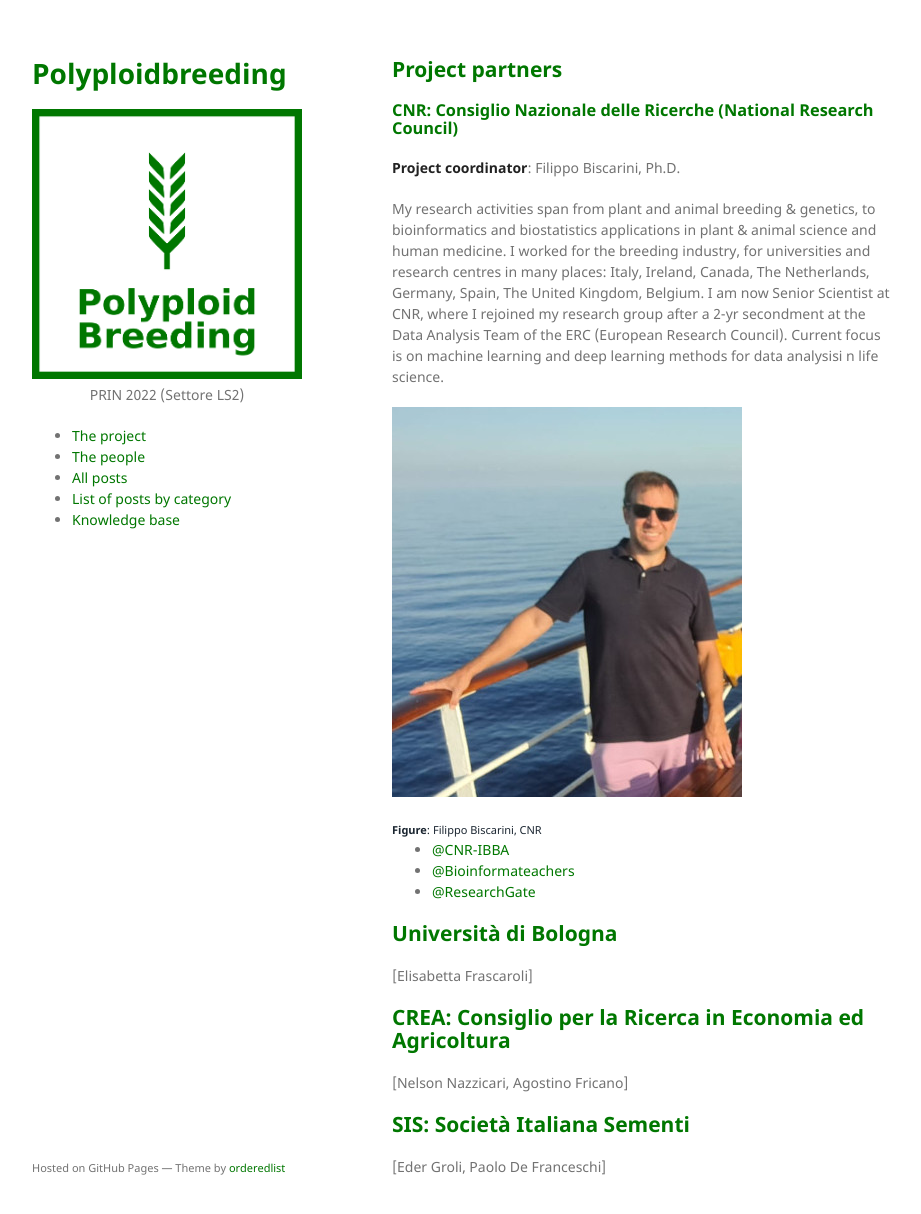
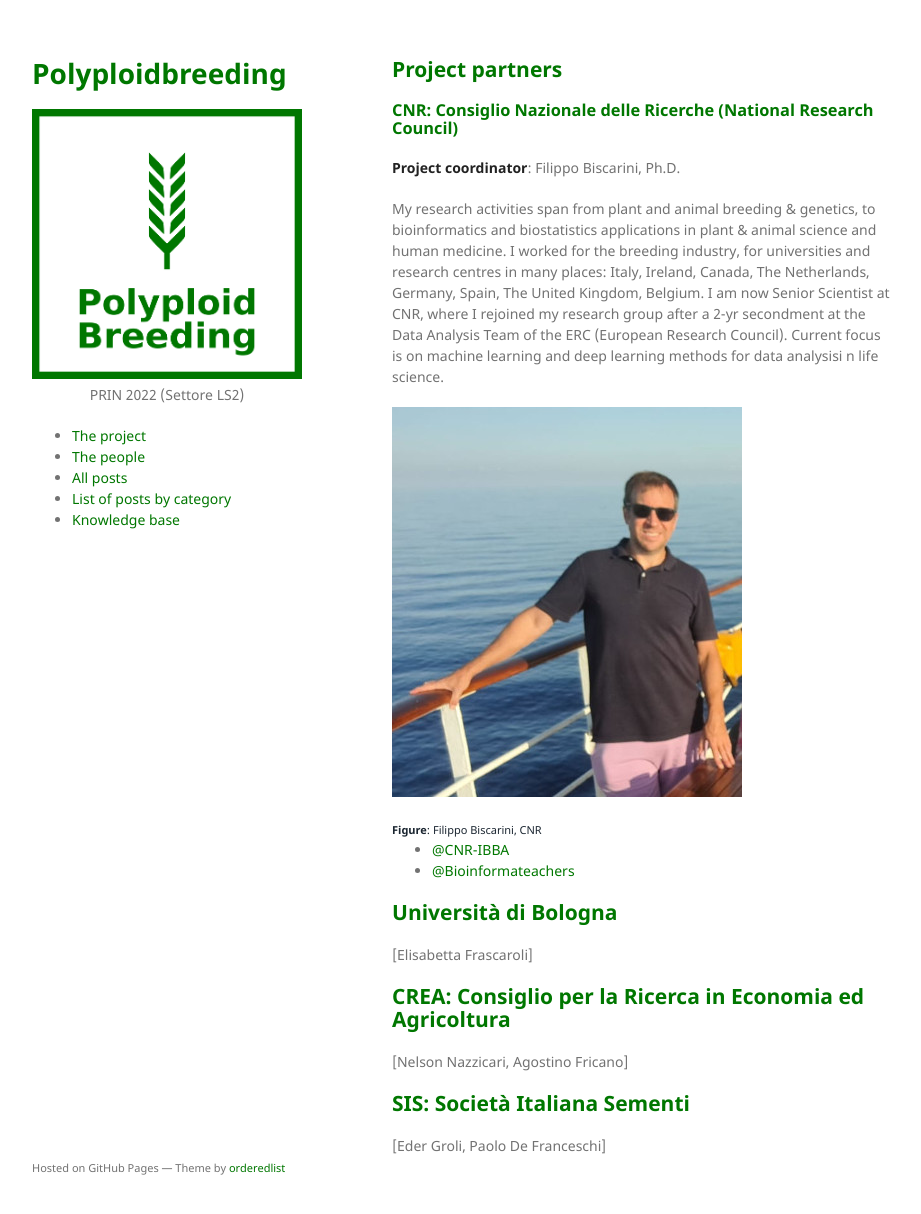
Before and after one commit to polyploidbreeding/polyploidbreeding.github.io, a Jekyll site: the page built from consortium.md, in a window 1280 px wide and 1247 px high. Shown: the top 1214 px of the window, without its empty margins (178-1099 px from the left). Built offline with Jekyll 4.4.1, drawn with Linux system fonts in a browser that asks for light colours.

Commit message:
removed problematic link

```diff
--- a/consortium.md
+++ b/consortium.md
@@ -17,7 +17,7 @@ My research activities span from plant and animal breeding & genetics, to bioinf
 
 - [@CNR-IBBA](https://ibba.cnr.it/staff/filippo-biscarini/)
 - [@Bioinformateachers](https://bioinformateachers.github.io/filippo.html)
-- [@ResearchGate](https://www.researchgate.net/profile/Filippo-Biscarini-2)
+<!-- - [@ResearchGate](https://www.researchgate.net/profile/Filippo-Biscarini-2)*/ -->
 
 ## Università di Bologna
 
```
